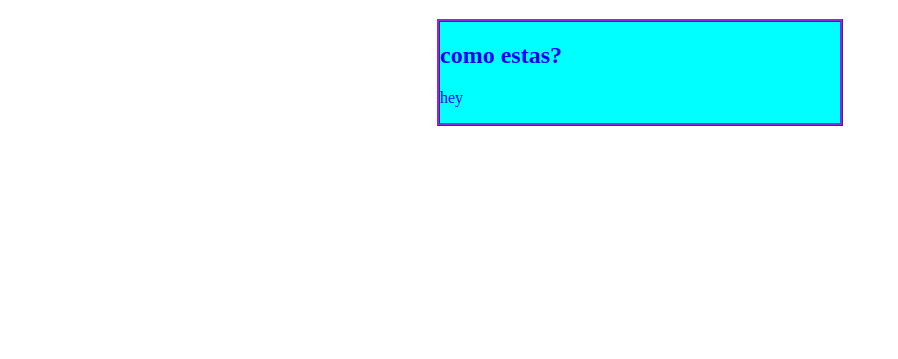
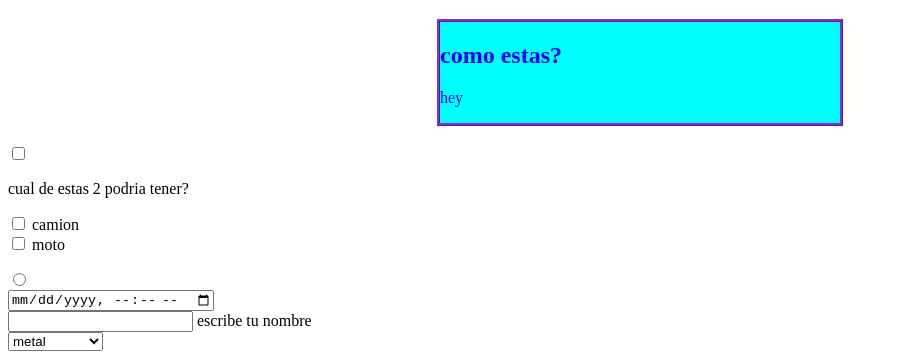
Before and after one commit to Teintro/Fundamentos-Tecno-a1, a plain HTML site: page prueba Nav.html in a window 1280 px wide. Shown: the part 609-968 px from the top of the page, without its empty margins (0-898 px from the left). Before the commit the page ends 800 px from the top, so only its background shows below. Drawn offline with Linux system fonts and the light colour scheme.

Commit message:
Add files via upload

```diff
--- a/prueba Nav.html
+++ b/prueba Nav.html
@@ -23,5 +23,32 @@
     <h2>como estas?</h2>
     <p>hey</p>
 </div>
+<br>
+    <form action="">
+        <input type="checkbox">
+        <br>
+        <p>cual de estas 2 podria tener?</p>
+        <input type="checkbox" name="Camion" id="camion">
+        <label for="camion">camion</label>
+        <br>
+        <input type="checkbox" name="Moto" id="moto">
+        <label for="moto">moto</label>
+        <br>
+        <p></p>
+        <input type="radio" name="">
+        <br>
+        <input type="datetime-local" name="" id="">
+        <br>
+        <input type="text" id="nombre">
+        <label for="nombre">escribe tu nombre</label>
+        <br>
+        <select name="" id="">
+            <option value="metal">metal</option>
+            <option value="rock and roll">rock adn roll</option>
+            <option value="hard rock">Hard Rock</option>
+        </select>
+        <br>
+        <sub></sub>
+    </form>
 </body>
 </html>
```
Also changed, not shown: Animes Time.html (+5 -0 lines).
